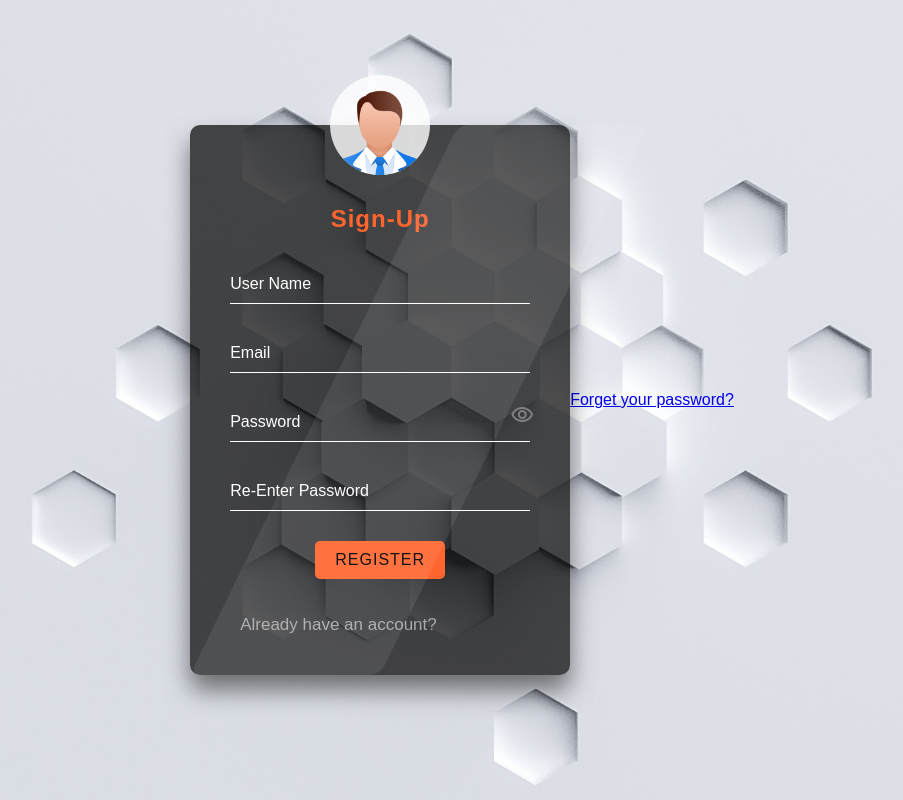
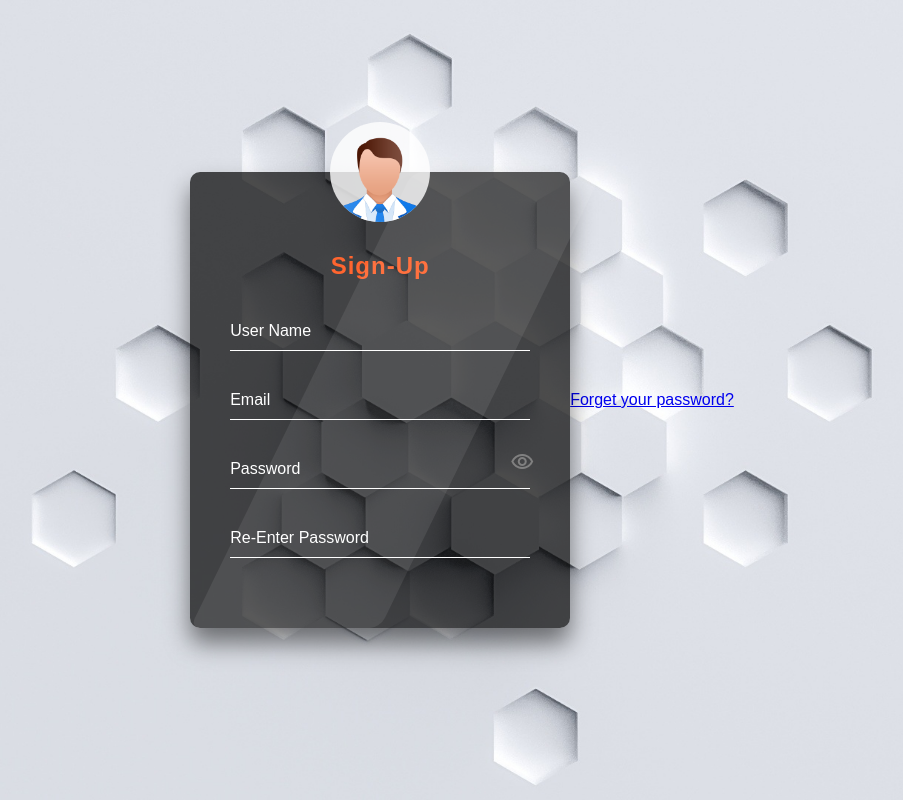
Before and after one commit to terrance456/login-form-master, a PHP site: page /login-form-master/sign-up.php in a window 1280 px wide. Shown: the whole page, without its empty margins (178-1081 px from the left). Run offline with PHP 8.4, Linux system fonts and the light colour scheme.

Commit message:
https://github.com/knavin393/login-form-master

```diff
--- a/index.php
+++ b/index.php
@@ -93,6 +93,7 @@ const loginPassword = document.querySelector('#loginPassword')
           <label for="email">Email</label>
         </div>
         <input type="submit" class="submit-btn" value="Submit" name="reset-request-submit">
+
       </form>
 
 
--- a/sign-up.php
+++ b/sign-up.php
@@ -202,8 +202,8 @@ document.querySelector(".input-group #password").addEventListener("keyup",functi
 
 
       </div>
-      <input type="submit" name= "signup-submit" id="submit" value="register" class="submit-btn"><br><br>
-      <a href="index.php" class="forgot-pw">Already have an account?</a>
+
+
     </form>
 
 
```
